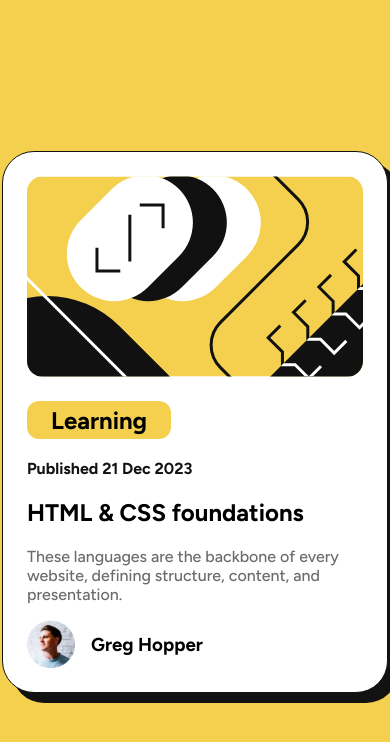
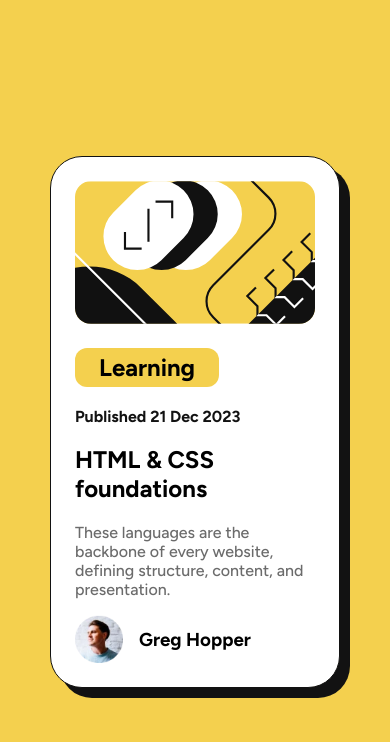
Before and after one commit to SaranKumar372/blog-preview-card, a plain HTML site: page index.html in a window 390 px wide. Drawn offline with Linux system fonts and the light colour scheme.

Commit message:
Update styles.css

```diff
--- a/styles.css
+++ b/styles.css
@@ -55,3 +55,15 @@ section {
     align-items: center;
 
 }
+@media (max-width: 600px) {
+
+    section {
+        width: 15em;
+    }
+
+    .illustration {
+        width:15em;
+
+    }
+
+}
```
